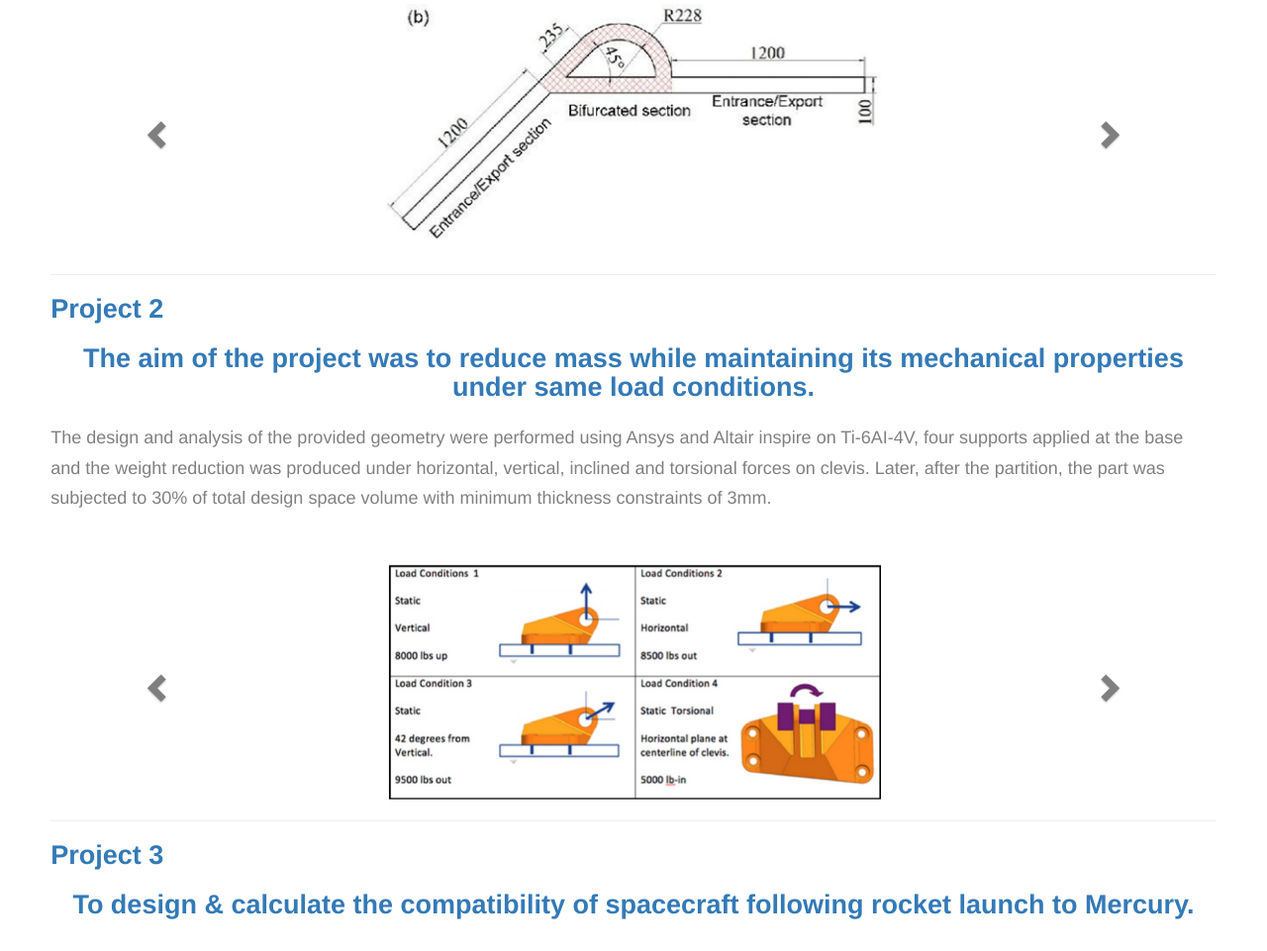
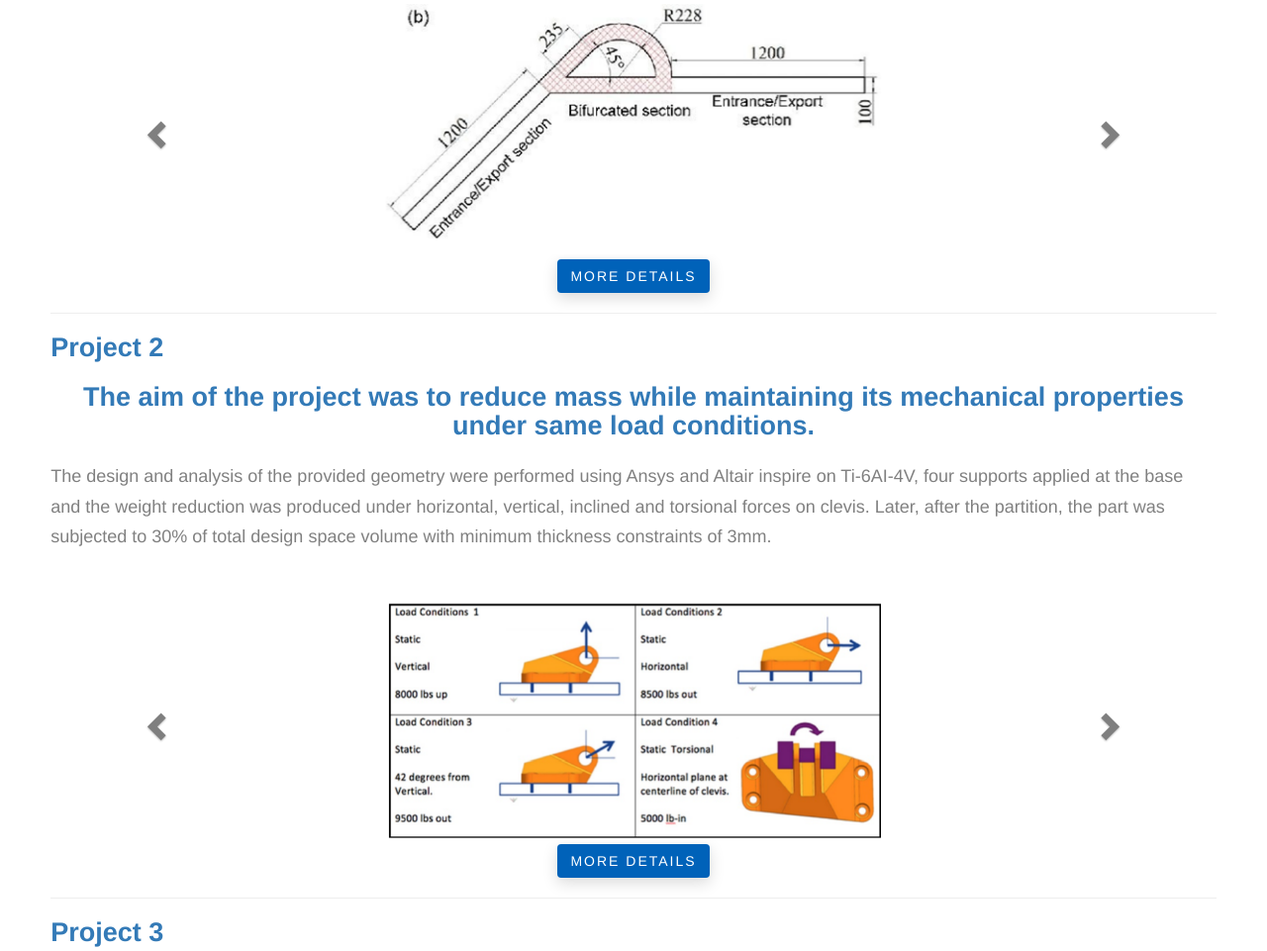
Before and after one commit to Pawankalwaniya/Pawankalwaniya, a website: page index.html in a window 1280 px wide. Shown: the part 3766-4727 px from the top of the page at 99% size. Drawn offline with nearby package versions, Linux system fonts and the light colour scheme.

Commit message:
Update index.html

```diff
--- a/index.html
+++ b/index.html
@@ -435,7 +435,12 @@
           </a>
         </div>
       </div>
-
+      <div class="about__content">
+        <div class="about__content-main">
+          <a href="./project1.html"
+            class="btn btn--med btn--theme dynamicBgClr" style="margin-top: 5px;">More Details</a>
+        </div>
+      </div>
       <hr />
       <div class="projects__content">
         <a href="./project2.html"><h3 class="projects__row-content-title">Project 2</h3></a>
@@ -489,7 +494,12 @@
           </a>
         </div>
       </div>
-
+      <div class="about__content">
+        <div class="about__content-main">
+          <a href="./project2.html"
+            class="btn btn--med btn--theme dynamicBgClr" style="margin-top: 5px;">More Details</a>
+        </div>
+      </div>
       <hr />
       <div class="projects__content">
         <a href="./project3.html"><h3 class="projects__row-content-title">Project 3</h3></a>
@@ -556,6 +566,12 @@
           </a>
         </div>
       </div>
+      <div class="about__content">
+        <div class="about__content-main">
+          <a href="./project3.html"
+            class="btn btn--med btn--theme dynamicBgClr mt-2" style="margin-top: 5px;">More Details</a>
+        </div>
+      </div>
     </div>
   </section>
 
```
